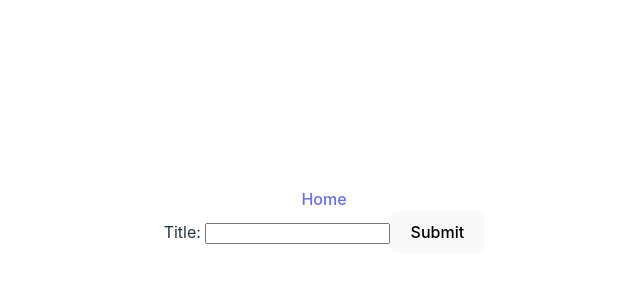
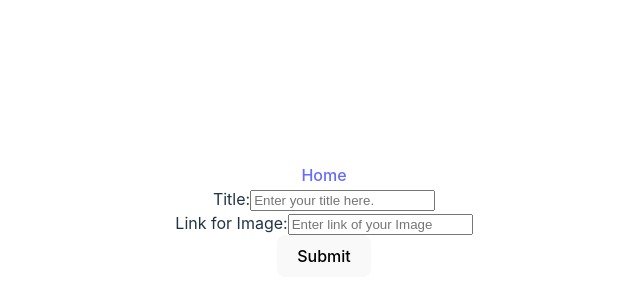
Before and after one commit to MerMarTeam/rate-my-stuff, a React (Vite) app: page /create in a window 1280 px wide. Shown: the part 180-480 px from the top of the page, without its empty margins (316-956 px from the left). Built offline with nearby package versions, Linux system fonts and the light colour scheme.

Commit message:
added image to posts

```diff
--- a/src/App.css
+++ b/src/App.css
@@ -47,4 +47,12 @@
 
 .post h2 {
   margin: 25px;
+  text-decoration: none;
+  color: yellowgreen;
 }
+
+/* This should be responsive in the future */
+img {
+  width: 500px;
+  height: auto;
+}
--- a/src/pages/CreatePost.jsx
+++ b/src/pages/CreatePost.jsx
@@ -1,16 +1,21 @@
 import axios from 'axios';
 import { useState } from 'react';
+import { useNavigate } from 'react-router-dom';
 
 function CreatePost(params) {
 	const [title, setTitle] = useState('');
+	const [image, setImage] = useState('');
 
 	const createAPI = 'https://bootcamp-json-server-backend.adaptable.app/posts';
+
+	let navigate = useNavigate();
 
 	let handleSubmit = (event) => {
 		event.preventDefault();
 
 		let newObj = {
 			title: title,
+			image: image,
 		};
 
 		axios
@@ -21,19 +26,41 @@ function CreatePost(params) {
 			.catch((error) => {
 				console.log('Connection Failed' + '  ' + error);
 			});
+
+		navigate('/');
 	};
 
 	return (
 		<div className="create-page">
 			<form onSubmit={handleSubmit}>
-				<label htmlFor="title-input">Title: </label>
+				<label>
+					Title:
 					<input
-					id="title-input"
 						type="text"
+						name="title"
+						placeholder="Enter your title here."
+						required={true}
+						value={title}
 						onChange={(event) => {
 							setTitle(event.target.value);
 						}}
 					/>
+				</label>
+				<br />
+				<label>
+					Link for Image:
+					<input
+						type="link"
+						name="image"
+						placeholder="Enter link of your Image"
+						required={true}
+						value={image}
+						onChange={(event) => {
+							setImage(event.target.value);
+						}}
+					/>
+				</label>
+				<br />
 				<button type="submit">Submit</button>
 			</form>
 		</div>
--- a/src/pages/DetailPost.jsx
+++ b/src/pages/DetailPost.jsx
@@ -25,7 +25,7 @@ function DetailPost() {
 		<div className="detail-post">
 			<h1>{postObj.title}</h1>
 			<button>
-				<a href="/edit/placeholder">Edit</a>
+				<a href={`/edit/${postId}`}>Edit</a>
 			</button>
 		</div>
 	);
--- a/src/pages/HomePage.jsx
+++ b/src/pages/HomePage.jsx
@@ -19,16 +19,17 @@ function HomePage() {
 	return (
 		<div>
 			<h1>Posts</h1>
-			{postsArray.map((post) => {
+			{postsArray.map((post, i) => {
 				return (
-					<div>
-						<Link to={`/post/${post.id}`}>
-							<div className="post" key={post.id}>
+					<>
+						<div key={post.id} className="post">
+							<Link to={`/post/${post.id}`}>
 								<h2>{post.title}</h2>
-							</div>
-							<br />
-						</Link>
-					</div>
+								<img src={post.image} alt="" />
+							</Link>
+						</div>
+						<br />
+					</>
 				);
 			})}
 			<br />
```
Lines whose indentation alone changed are shown as unchanged.
